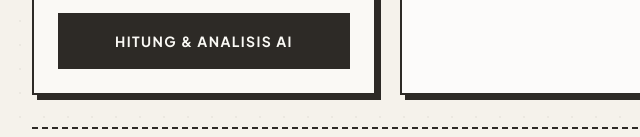
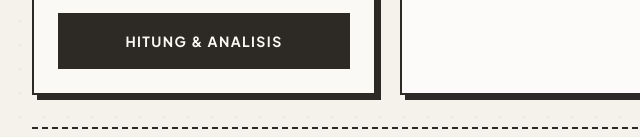
Before and after one commit to Celxteaa/proteica, a website: page public/index.html in a window 1280 px wide. Both pictures are taken after a click on the button "MULAI HITUNG". Shown: the part 663-800 px from the top of the page, 160-800 px from the left. Drawn offline with nearby package versions, Linux system fonts and the light colour scheme.

Commit message:
Update button text to 'Hitung & Analisis'

```diff
--- a/public/index.html
+++ b/public/index.html
@@ -236,7 +236,7 @@
                         </div>
 
                         <button onclick="prosesData()" id="btnSubmit" class="w-full bg-[#2d2a26] text-[#faf9f5] font-bold p-4 uppercase tracking-widest text-sm hover:bg-opacity-90 active:translate-x-1 active:translate-y-1 transition-all border-2 border-[#2d2a26] box-shadow">
-                            Hitung & Analisis AI
+                            Hitung & Analisis
                         </button>
                     </div>
                 </div>
```
